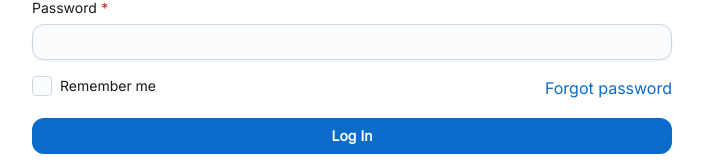
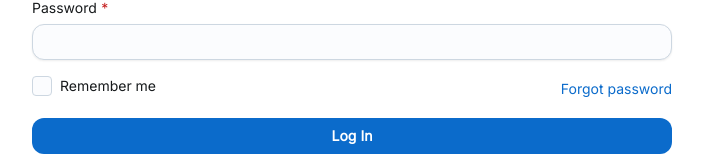
Before and after one commit to TroshKtty/CMPE131-T4, a React (Vite) app in the folder frontend/: page /login in a window 1280 px wide. Shown: the part 337-503 px from the top of the page, without its empty margins (288-991 px from the left). Built offline with nearby package versions, Linux system fonts and the light colour scheme.

Commit message:
Update font size of element

```diff
--- a/frontend/src/pages/login/page.jsx
+++ b/frontend/src/pages/login/page.jsx
@@ -11,7 +11,7 @@ import {
 } from "@mui/joy";
 import { useState } from "react";
 import { useNavigate } from "react-router-dom";
-import axios from 'axios';
+import axios from "axios";
 //import jwt_decode from 'jwt-decode';
 
 export default function LoginPage() {
@@ -33,10 +33,8 @@ export default function LoginPage() {
       const token = response.data.token;
 
       // Store token in localStorage
-      if(rememberMe)
-        localStorage.setItem("token", token);
-      else
-        sessionStorage.setItem("token", token);
+      if (rememberMe) localStorage.setItem("token", token);
+      else sessionStorage.setItem("token", token);
       console.log("Success");
 
       // Call redirect function to navigate based on role
@@ -79,9 +77,9 @@ export default function LoginPage() {
           bgcolor: "background.surface",
         }}
       >
-          <Typography level="h1" fontWeight="bold">
-            OFS
-          </Typography>
+        <Typography level="h1" fontWeight="bold">
+          OFS
+        </Typography>
       </Box>
       <Box
         sx={{
@@ -139,7 +137,11 @@ export default function LoginPage() {
                       <FormLabel>Remember me</FormLabel>
                     </Box>
                     <Box>
-                      <Link level="title-xs" textAlign="right">
+                      <Link
+                        level="title-xs"
+                        textAlign="right"
+                        sx={{ fontSize: "14px" }}
+                      >
                         Forgot password
                       </Link>
                     </Box>
```
